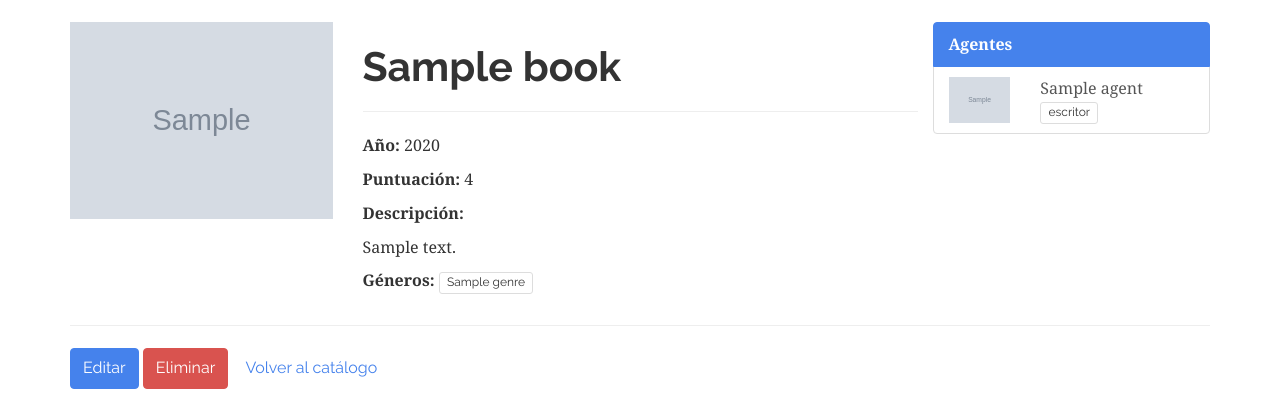
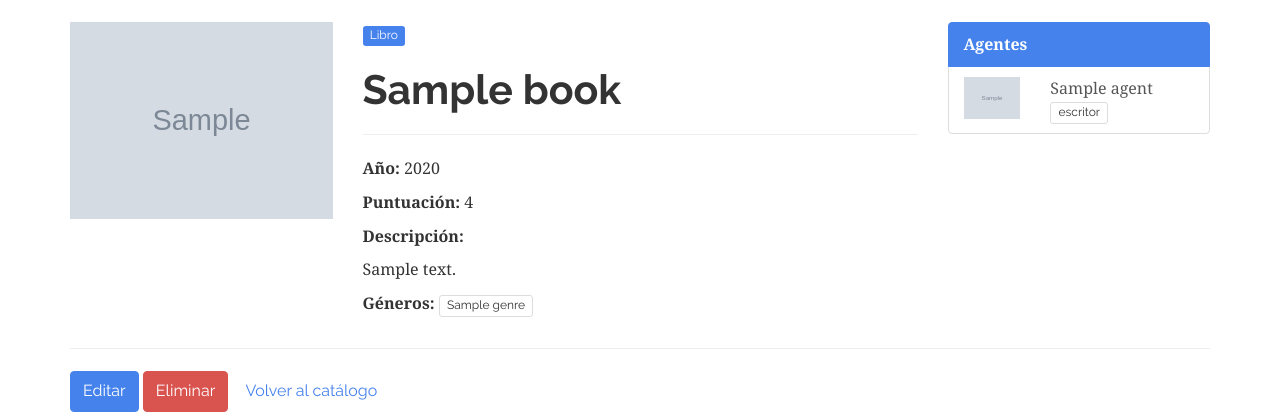
Before and after one commit to juanmtriguero/EntHub, a Django app: page /items/books/1/ in a window 1280 px wide. Shown: the part 66-486 px from the top of the page. Run offline with Django 3.2, Linux system fonts and the light colour scheme; a user stored in the database is signed in; tables that the repository leaves empty hold one stand-in row (values such as "Sample post"); grey boxes marked "Sample" are stand-in pictures; some libraries are stand-ins or nearby versions.

Commit message:
Pequeños cambios en ficha de libro

```diff
--- a/EntHub/templates/items/book_detail.html
+++ b/EntHub/templates/items/book_detail.html
@@ -11,6 +11,7 @@
 		</div>
 
 		<div align="justify" class="col-md-6">
+			<a href="/items/books" class="label label-primary">Libro</a>
 			<h1>{{object.title}}</h1>
 			<hr/>
 			<p><b>Año: </b>{{object.year}}</p>
@@ -24,7 +25,8 @@
 			</p>
 		</div>
 
-		<div class="col-md-3 list-group">
+		<div class="col-md-3">
+			<div class="list-group">
 				<span class="list-group-item active">
 					<b>Agentes</b>
 				</span>
@@ -46,6 +48,7 @@
 				<span class="list-group-item text-danger">No hay ningún agente</span>
 				{% endif %}
 			</div>
+		</div>
 
 	</div>
 
```
Lines whose indentation alone changed are shown as unchanged.
